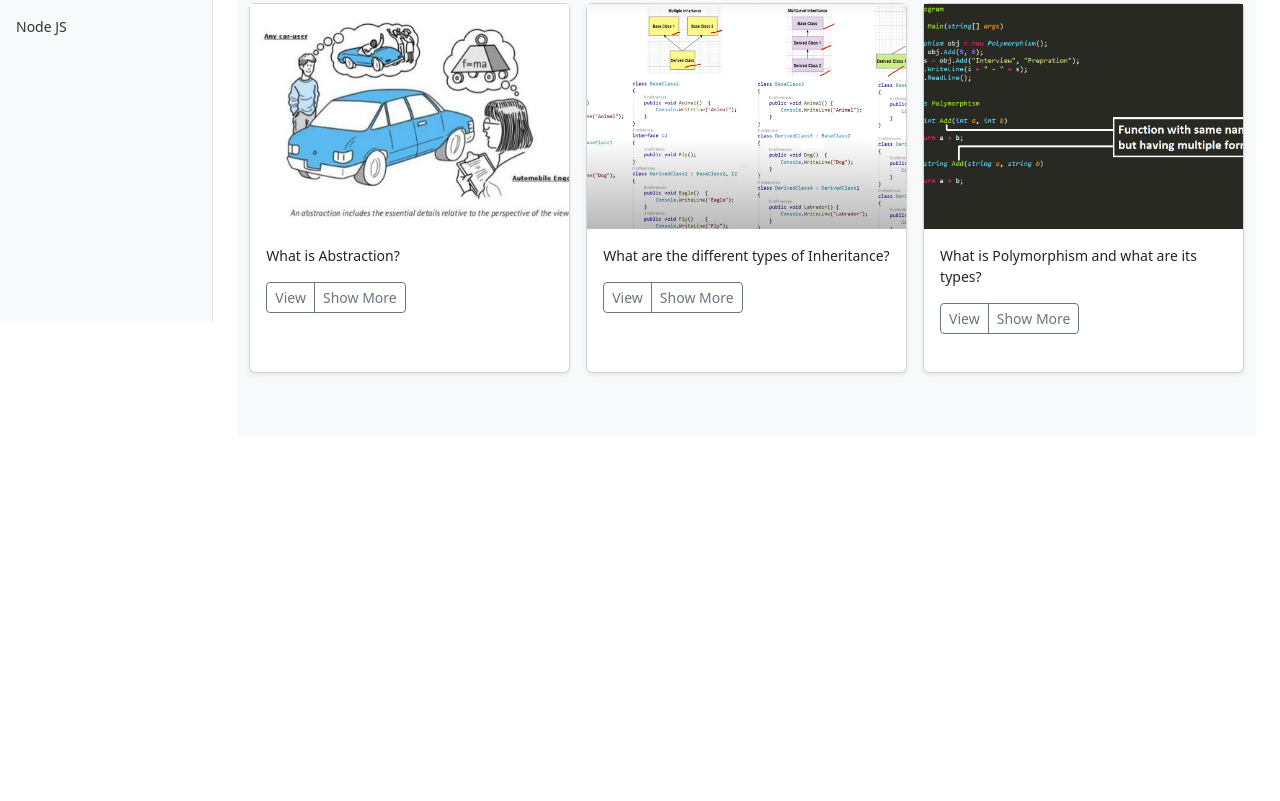
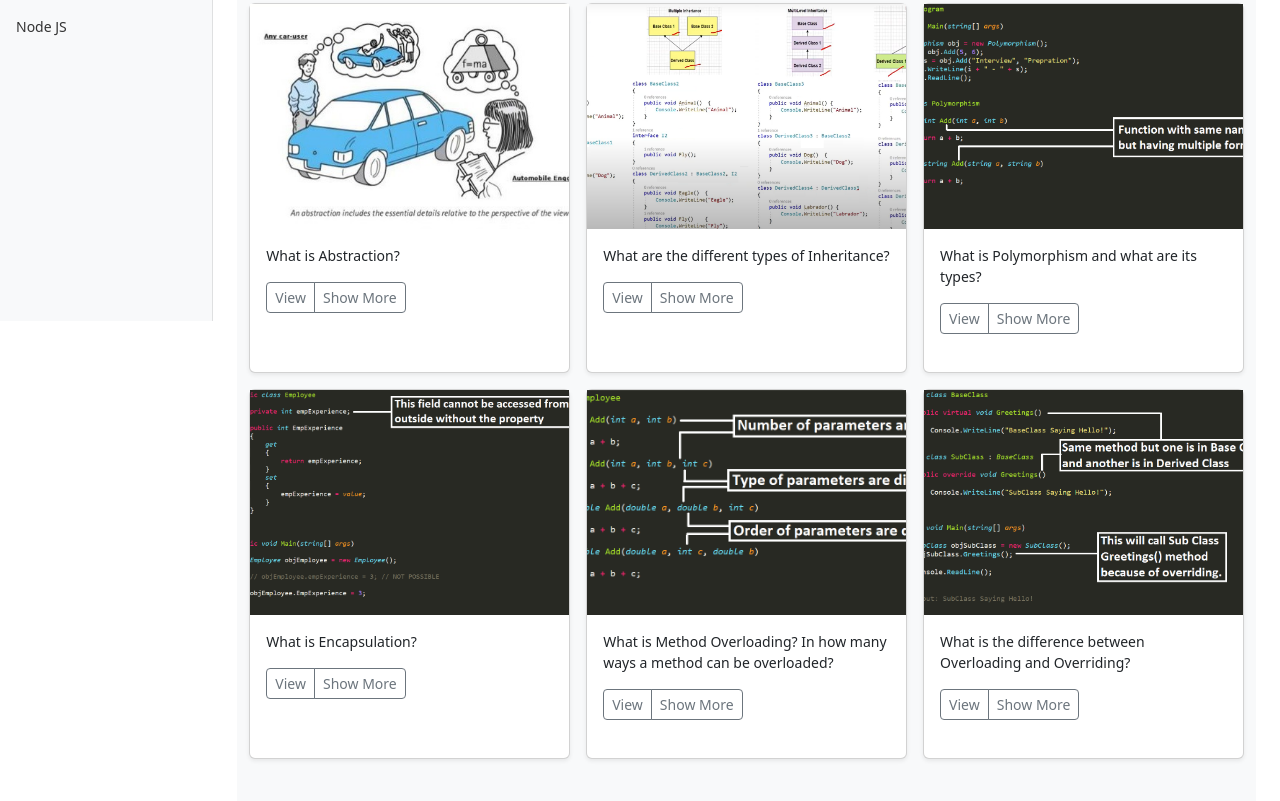
Before and after one commit to Touseef90/interview-prep, a plain HTML site: page c-sharp.html in a window 1280 px wide. Shown: the part 479-1280 px from the top of the page. Before the commit the page ends 916 px from the top, so only its background shows below. Drawn offline with nearby package versions, Linux system fonts and the light colour scheme.

Commit message:
Done till c# question 9

```diff
--- a/c-sharp.html
+++ b/c-sharp.html
@@ -126,7 +126,12 @@
                 <div class="card-body">
                   <p class="card-text">What are the main concepts of OOPS? What are Classess and Objects in C#?</p>
                   <p class="card-text" id="ans-1" style="display: none;">Main concepts of OOPS are Objects, Classes, Inheritance, Polymorphism, Abstraction and Encapsulation.
-                    A class is a <b>LOGICAL UNIT or BLUEPRINT</b> that contains fields, methods and properties. Class members are:<br>1. Constructor is a method in the class which gets executed when a class object is created.<br>2. A field is <b>a variable of any type. It is basically the data.</b><br>3. A property is a member that provides helps in read and write of private field.<br>4. A method is <b>a code block that contains a series of statements.</b><br><br><b>Object</b> - An object is an <b>INSTANCE</b> of a class.</p>
+                    A class is a <b>LOGICAL UNIT or BLUEPRINT</b> that contains fields, methods and properties. Class members are:
+                    <br>1. Constructor is a method in the class which gets executed when a class object is created.
+                    <br>2. A field is <b>a variable of any type. It is basically the data.</b>
+                    <br>3. A property is a member that provides helps in read and write of private field.
+                    <br>4. A method is <b>a code block that contains a series of statements.</b>
+                    <br><br><b>Object</b> - An object is an <b>INSTANCE</b> of a class.</p>
                   <div class="d-flex justify-content-between align-items-center">
                     <div class="btn-group">
                       <button type="button" class="btn btn-sm btn-outline-secondary" data-bs-toggle="modal" onclick="createModalHtml(['_one', '_two', '_thr'], ['oops-1.png', 'oops-2.png', 'oops-3.png'])">View</button>
@@ -142,7 +147,8 @@
                 <img class="thumbnail-img" src="img/inheritance.png" />
                 <div class="card-body">
                   <p class="card-text">What is Inheritance? Why Inheritance is important?</p>
-                  <p class="card-text" id="ans-2" style="display: none;">Inheritance is creating a <b>PARENT-CHILD</b> relationship between two classes where child class will automatically get the properties and methods of the parent.<br> Inheritance is good for: <b>REUSABILITY</b> and <b>ABSTRACTION</b> of code.</p>
+                  <p class="card-text" id="ans-2" style="display: none;">Inheritance is creating a <b>PARENT-CHILD</b> relationship between two classes where child class will automatically get the properties and methods of the parent.
+                    <br> Inheritance is good for: <b>REUSABILITY</b> and <b>ABSTRACTION</b> of code.</p>
                   <div class="d-flex justify-content-between align-items-center">
                     <div class="btn-group">
                       <button type="button" class="btn btn-sm btn-outline-secondary" data-bs-toggle="modal" onclick="createModalHtml(['_one'], ['inheritance.png'])">View</button>
@@ -191,7 +197,11 @@
                 <img class="thumbnail-img" src="img/typesOfInheritance.png" />
                 <div class="card-body">
                   <p class="card-text">What are the different types of Inheritance?</p>
-                  <p class="card-text" id="ans-5" style="display: none;">There are four types of inheritance <br><b>Single Inheritance</b> <br><b>Multiple Inheritance</b> <br><b>Multi Level Inheritance</b> <br><b>Hierarchical Inheritance</b></p>
+                  <p class="card-text" id="ans-5" style="display: none;">There are four types of inheritance
+                    <br><b>Single Inheritance</b>
+                    <br><b>Multiple Inheritance</b>
+                    <br><b>Multi Level Inheritance</b>
+                    <br><b>Hierarchical Inheritance</b></p>
                   <div class="d-flex justify-content-between align-items-center">
                     <div class="btn-group">
                       <button type="button" class="btn btn-sm btn-outline-secondary" data-bs-toggle="modal" onclick="createModalHtml(['_one'], ['typesOfInheritance.png'])">View</button>
@@ -207,11 +217,68 @@
                 <img class="thumbnail-img" src="img/polymorphism-1.png" />
                 <div class="card-body">
                   <p class="card-text">What is Polymorphism and what are its types?</p>
-                  <p class="card-text" id="ans-6" style="display: none;">Polymorphism is the ability of a variable, object, or function to take on <b>MULTIPLE FORMS<b>.</p>
+                  <p class="card-text" id="ans-6" style="display: none;">Polymorphism is the ability of a variable, object, or function to take on <b>MULTIPLE FORMS</b>.</p>
                   <div class="d-flex justify-content-between align-items-center">
                     <div class="btn-group">
                       <button type="button" class="btn btn-sm btn-outline-secondary" data-bs-toggle="modal" onclick="createModalHtml(['_one', '_two'], ['polymorphism-1.png', 'polymorphism-2.png'])">View</button>
                       <button type="button" class="btn btn-sm btn-outline-secondary" id="btn-6" onclick="toggleAns('#ans-6', '#btn-6')">Show More</button>
+                    </div>
+                    <small class="text-muted"></small>
+                  </div>
+                </div>
+              </div>
+            </div>
+            <div class="col">
+              <div class="card shadow-sm">
+                <img class="thumbnail-img" src="img/encapsulation.png" />
+                <div class="card-body">
+                  <p class="card-text">What is Encapsulation?</p>
+                  <p class="card-text" id="ans-7" style="display: none;">Encapsulation means <b>WRAPPING</b> of data and methods/properties into a single unit.</p>
+                  <div class="d-flex justify-content-between align-items-center">
+                    <div class="btn-group">
+                      <button type="button" class="btn btn-sm btn-outline-secondary" data-bs-toggle="modal" onclick="createModalHtml(['_one'], ['encapsulation.png'])">View</button>
+                      <button type="button" class="btn btn-sm btn-outline-secondary" id="btn-7" onclick="toggleAns('#ans-7', '#btn-7')">Show More</button>
+                    </div>
+                    <small class="text-muted"></small>
+                  </div>
+                </div>
+              </div>
+            </div>
+            <div class="col">
+              <div class="card shadow-sm">
+                <img class="thumbnail-img" src="img/overloading.png" />
+                <div class="card-body">
+                  <p class="card-text">What is Method Overloading? In how many ways a method can be overloaded?</p>
+                  <p class="card-text" id="ans-8" style="display: none;">Method Overloading is a type of polymorphism in which we can create multiple methods of the <b>same name in the same class</b>, and all methods work in different ways.
+                    <br>It can be done in 3 ways:
+                    <br>Number of parameters are different
+                    <br>Type of parameters are different
+                    <br>Order of parameters are different</p>
+                  <div class="d-flex justify-content-between align-items-center">
+                    <div class="btn-group">
+                      <button type="button" class="btn btn-sm btn-outline-secondary" data-bs-toggle="modal" onclick="createModalHtml(['_one'], ['overloading.png'])">View</button>
+                      <button type="button" class="btn btn-sm btn-outline-secondary" id="btn-8" onclick="toggleAns('#ans-8', '#btn-8')">Show More</button>
+                    </div>
+                    <small class="text-muted"></small>
+                  </div>
+                </div>
+              </div>
+            </div>
+            <div class="col">
+              <div class="card shadow-sm">
+                <img class="thumbnail-img" src="img/overloading-overriding.png" />
+                <div class="card-body">
+                  <p class="card-text">What is the difference between Overloading and Overriding?</p>
+                  <p class="card-text" id="ans-9" style="display: none;">1. Method Overloading is a type of polymorphism in which we can create multiple methods of the <b>same name in the same class</b>, and all methods work in different ways.<br>
+                    <br>1. Method Overriding is having methods with the <b>SAME NAME and SIGNATURE</b> but in different classes.<br>
+                    <br>2. Method Overloading will not use any such kewords.<br>
+                    <br>2. Overriding uses <b>VIRTUAL</b> keyword for base class method and <b>OVERRIDE</b> keyword for derived class method.<br>
+                    <br>3. Method overloading doesn't need inheritance. It is in same class.<br>
+                    <br>3. Method overriding <b>NEEDS INHERITANCE(Base class/Derived class)</b>. It is not possible in same class.</p>
+                  <div class="d-flex justify-content-between align-items-center">
+                    <div class="btn-group">
+                      <button type="button" class="btn btn-sm btn-outline-secondary" data-bs-toggle="modal" onclick="createModalHtml(['_one'], ['overloading-overriding.png'])">View</button>
+                      <button type="button" class="btn btn-sm btn-outline-secondary" id="btn-9" onclick="toggleAns('#ans-9', '#btn-9')">Show More</button>
                     </div>
                     <small class="text-muted"></small>
                   </div>
```
Also changed, not shown: img/encapsulation.png (added), img/overloading-overriding.png (added), img/overloading.png (added).
